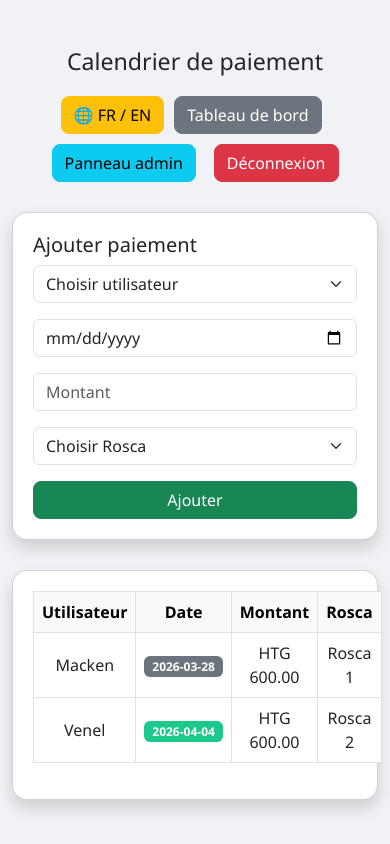
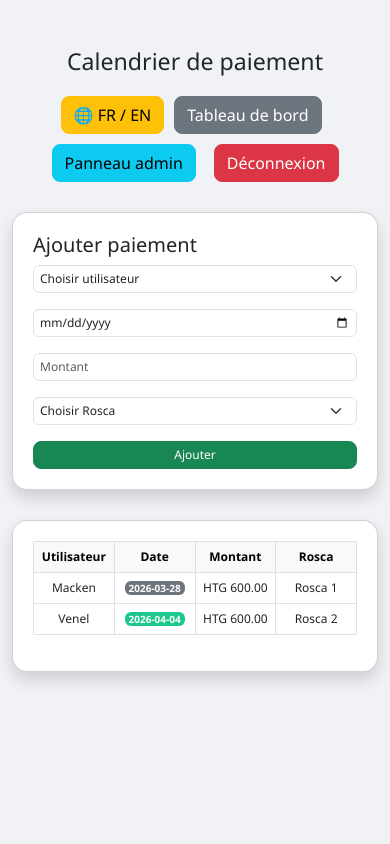
Before and after one commit to Mpz30/Orelus_rosca, a Flask app: page /payday in a window 390 px wide. Run offline with Flask 3, Linux system fonts and the light colour scheme; a user stored in the database is signed in.

Commit message:
update payday section

```diff
--- a/templates/payday.html
+++ b/templates/payday.html
@@ -68,6 +68,79 @@
           gap: 10px;
         }
       }
+
+      @media (max-width: 480px) {
+        table {
+          font-size: 12px !important; /* Smaller text */
+          table-layout: fixed !important; /* Keep table width inside card */
+          width: 100% !important;
+        }
+
+        table th,
+        table td {
+          padding: 6px 4px !important; /* Reduce padding */
+          white-space: normal !important; /* Allow wrapping */
+          word-break: break-word !important; /* Break long words */
+          text-align: center !important; /* Keep cells centered */
+        }
+
+        .badge-upcoming,
+        .badge-past {
+          font-size: 10px !important;
+          padding: 2px 4px !important;
+        }
+
+        .card form .form-control,
+        .card form .form-select,
+        .card form .btn {
+          font-size: 12px !important;
+          padding: 4px 6px !important;
+        }
+      }
+
+      /* Landscape: show Actions column and fit table neatly */
+      @media (max-width: 768px) and (orientation: landscape) {
+        .table-wrapper {
+          display: flex;
+          justify-content: center; /* center the table inside the card */
+        }
+
+        .table-wrapper table {
+          width: 100%; /* table takes full card width */
+          table-layout: auto; /* columns adjust naturally */
+        }
+
+        /* Show Actions column */
+        .table-wrapper table th:last-child,
+        .table-wrapper table td:last-child {
+          display: table-cell !important;
+        }
+
+        /* Adjust padding for neat spacing */
+        .table-wrapper table th,
+        .table-wrapper table td {
+          padding: 6px 4px;
+          white-space: nowrap; /* prevent wrapping inside cells */
+          text-align: center;
+        }
+
+        .badge-upcoming,
+        .badge-past {
+          font-size: 10px;
+          padding: 2px 4px;
+        }
+
+        /* Slightly smaller action buttons */
+        .table-wrapper .btn-sm {
+          font-size: 11px;
+          padding: 3px 6px;
+        }
+
+        /* Optional: tighten spacing between buttons */
+        .table-wrapper .d-flex.gap-2 {
+          gap: 4px !important;
+        }
+      }
     </style>
   </head>
   <body>
@@ -129,7 +202,7 @@
       {% endif %}
 
       <!-- Payday Table -->
-      <div class="card shadow">
+      <div class="card shadow table-wrapper">
         <table class="table table-bordered table-hover">
           <thead class="table-light">
             <tr>
```
